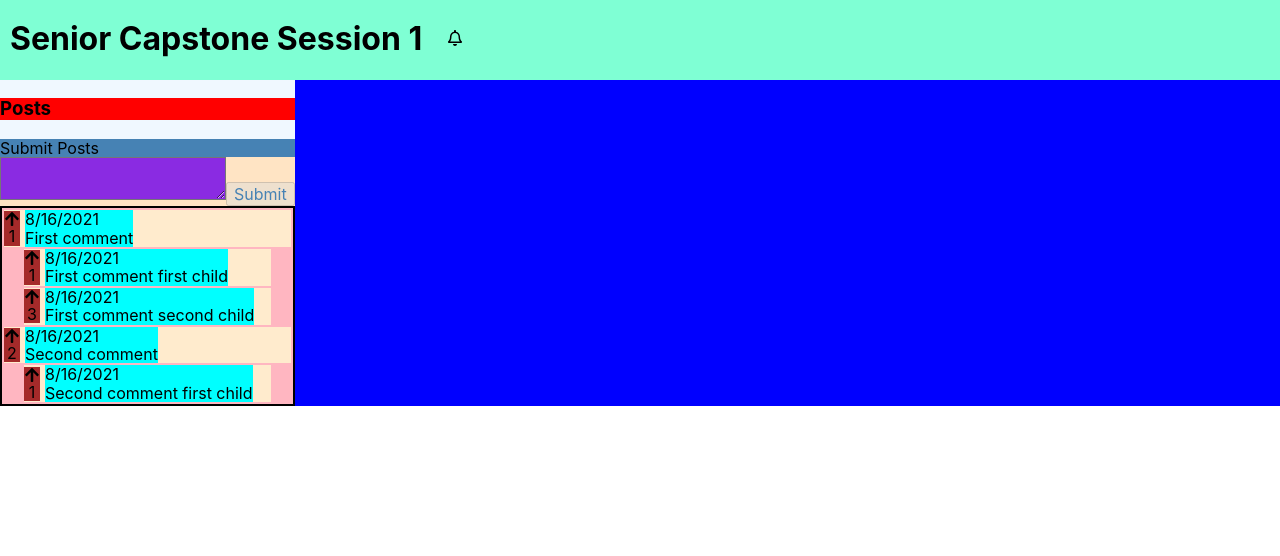
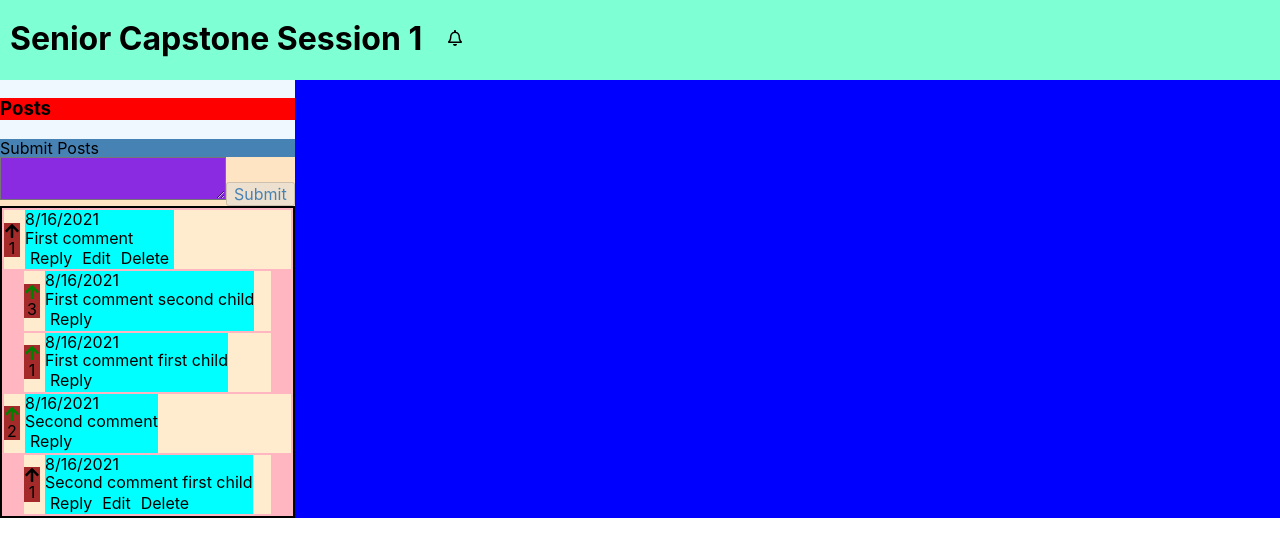
Before and after one commit to marideguia/ghost-post, a React (Create React App) app in the folder ghost-post-app/: page /posts in a window 1280 px wide. Shown: the top 556 px of the page. Built offline with nearby package versions, Linux system fonts and the light colour scheme.

Commit message:
update routes

```diff
--- a/ghost-post-app/src/App.js
+++ b/ghost-post-app/src/App.js
@@ -11,19 +11,7 @@ import {BrowserRouter as Router, Routes, Route, Link} from 'react-router-dom'
 
 const App = () => {
   return (
-    <Router>
-      {/* Optional Navbar */}
-      <Routes>
-          {/* root page */}
-        <Route path="/" element={<Login />} />
-        <Route path="/createsession" element={<Car />}/>
-        <Route path="/joinsession" element={<Joinsession />} />
-        <Route path="/posts" element={<Posts />} />
-        <Route path="/archposts" element={<ArchPosts />} />
-        {/* Render error page when invalid address is used */}
-        <Route path="*" element={<Error />} />
-      </Routes>
-    </Router>
+    <div>APP page</div>
   );
 }
 
--- a/ghost-post-app/src/Login.js
+++ b/ghost-post-app/src/Login.js
@@ -1,6 +1,6 @@
 import React, { useState } from "react";
 import ReactDOM from "react-dom";
-// import {useNavigate} from "react-router-dom"
+import {useNavigate, Link} from "react-router-dom"
 
 import "./styles.css";
 
@@ -78,16 +78,16 @@ function Login() {
             <input type="button" value = "Sign Up"/>
           </div>
           <div className="button-container">
-            <input type="button"
-              value = "Join Session"
-              // onclick={() => {navigate("/joinsession")}}
-            />
+
+              <input type="button"
+                value = "Join Session"
+                // onclick={() => {navigate("/joinsession")}}
+              />
           </div>
           <div className="button-container">
-            <input type="button"
-              value = "Create Session"
-              // onclick={() => {navigate("/createsession")} }
-            />
+          {/* <Link to="/Car">Create Session</Link> */}
+
+            <input type="button" value = "Create Session"/>
           </div>
         </form>
       </div>
--- a/ghost-post-app/src/components/Posts.js
+++ b/ghost-post-app/src/components/Posts.js
@@ -21,13 +21,11 @@ const Posts = ({currentUserID}) => {
   // Filter out replies (root posts only - ParentID is null)
   const rootPosts = posts.filter( (post) => post.ParentID === null)
 
-  // Sort replies by create time
+  // Sort replies by upvotes
   const getReplies = (postID) => {
-    return posts.filter(
-      (post) => post.ParentID === postID).sort( (a,b) =>
-      // Convert from string to Date
-        new Date(a.createdAt).getTime() - new Date(b.createdAt).getTime()
-      )
+    return posts.filter( (post) => post.ParentID === postID)
+      .sort( (a,b) =>a.Upvotes.length - b.Upvotes.length)
+      .reverse();
   }
 
   // Store new post
@@ -109,6 +107,7 @@ const Posts = ({currentUserID}) => {
     // Display of submitted posts
     <div className = "column-container">
       <Header title="Senior Capstone Session 1"/>
+
       <div className = "p-container">
 
         <div className="posts">
--- a/ghost-post-app/src/index.js
+++ b/ghost-post-app/src/index.js
@@ -4,9 +4,30 @@ import './index.css';
 import App from './App';
 import reportWebVitals from './reportWebVitals';
 
+import Login from './Login'
+import Car from './components/CreateSession'
+import Joinsession from './joinsession'
+import Posts from './components/Posts'
+import ArchPosts from './components/ArchPosts'
+import Error from'./components/Error'
+
+import {BrowserRouter, Routes, Route, Link} from 'react-router-dom'
+
 ReactDOM.render(
   <React.StrictMode>
-    <App />
+    <BrowserRouter>
+      {/* Optional Navbar */}
+      <Routes>
+        {/* root page */}
+        <Route path="/" element={<Login />} />
+        <Route path="/Car" element={<Car />} />
+        <Route path="/joinsession" element={<Joinsession />} />
+        <Route path="/posts" element={<Posts currentUserID="1"/>} />
+        <Route path="/archposts" element={<ArchPosts />} />
+        {/* Render error page when invalid address is used */}
+        <Route path="*" element={<Error />} />
+      </Routes>
+    </BrowserRouter>
   </React.StrictMode>,
   document.getElementById('root')
 );
```
Lines whose indentation alone changed are shown as unchanged.
